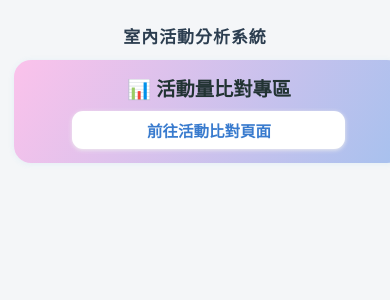
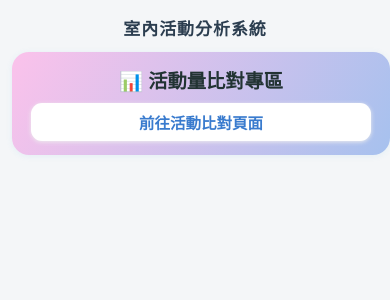
Before and after one commit to leistialove/move, a Flask app: page /firebase in a window 390 px wide. Shown: the top 300 px of the page. Run offline with Flask 3, Linux system fonts and the light colour scheme; data that the repository does not hold is empty; parts of the project's set-up code (start-up, migrations or seed data) failed here and were passed over.

Commit message:
Update firebase_home.html

```diff
--- a/templates/firebase_home.html
+++ b/templates/firebase_home.html
@@ -9,6 +9,7 @@
             font-family: "Noto Sans TC", "微軟正黑體", Arial, sans-serif;
             background-color: #f4f6f8;
             padding: 24px;
+            margin: 0;
         }
         h1 {
             color: #2c3e50;
@@ -21,8 +22,14 @@
             display: flex;
             flex-wrap: wrap;
             justify-content: center;
+            align-items: flex-start;
             gap: 22px;
             margin-bottom: 22px;
+            width: 100%;
+            max-width: 520px;
+            margin-left: auto;
+            margin-right: auto;
+            box-sizing: border-box;
         }
         .card {
             background: #fff;
@@ -36,6 +43,7 @@
             flex-direction: column;
             align-items: center;
             gap: 9px;
+            box-sizing: border-box;
         }
         .card:hover {
             transform: translateY(-5px) scale(1.015);
@@ -80,19 +88,21 @@
             flex-direction: column;
             align-items: center;
             gap: 9px;
+            box-sizing: border-box;
         }
         .activity-card .card-btn {
             background: #fff;
             color: #397bce;
             font-size: 1.01rem;
             font-weight: 600;
+            width: 100%;
         }
         .activity-card .card-btn:hover {
             background: #f6e1fb;
             color: #a85d6a;
         }
         @media (max-width: 600px) {
-        body, .container {
+            body {
                 padding: 6px !important;
                 background: #f4f6f8;
             }
@@ -103,18 +113,24 @@
             }
             .collection-list {
                 flex-direction: column;
-            gap: 9px !important;
-            align-items: stretch;
+                gap: 13px !important;
+                align-items: center;
                 margin-bottom: 0 !important;
                 padding: 0 !important;
+                width: 100vw !important;
+                max-width: 100vw !important;
+                margin-left: auto;
+                margin-right: auto;
             }
             .card, .activity-card {
-            min-width: 0;
-            width: 92vw !important;
+                min-width: 0 !important;
+                width: 97vw !important;
                 margin: 0 auto 9px auto !important;
-            padding: 11px 3vw 7px 3vw !important;
+                padding: 12px 3vw 10px 3vw !important;
                 border-radius: 17px !important;
                 box-shadow: 0 1px 6px rgba(80,180,230,0.10);
+                align-items: center;
+                box-sizing: border-box;
             }
             .card-title {
                 font-size: 1.01rem !important;
@@ -125,13 +141,14 @@
                 font-size: 0.97rem !important;
                 padding: 7px 0 !important;
                 min-width: 80px !important;
-            width: 75vw !important;
+                width: 90vw !important;
                 max-width: 97vw;
                 border-radius: 13px !important;
                 margin: 0 auto 2px auto !important;
                 background: #f7fafc !important;
                 box-shadow: 0 1px 4px #eee;
                 color: #226;
+                box-sizing: border-box;
             }
             .card-btn:active, .card-btn:hover {
                 background: #e3e9f3 !important;
@@ -148,11 +165,11 @@
                 background: #fff !important;
                 color: #397bce !important;
                 border-radius: 11px !important;
-            width: 70vw !important;
+                width: 87vw !important;
                 padding: 8px 0 !important;
+                box-sizing: border-box;
             }
         }
-
     </style>
 </head>
 <body>
```
Lines whose indentation alone changed are shown as unchanged.
